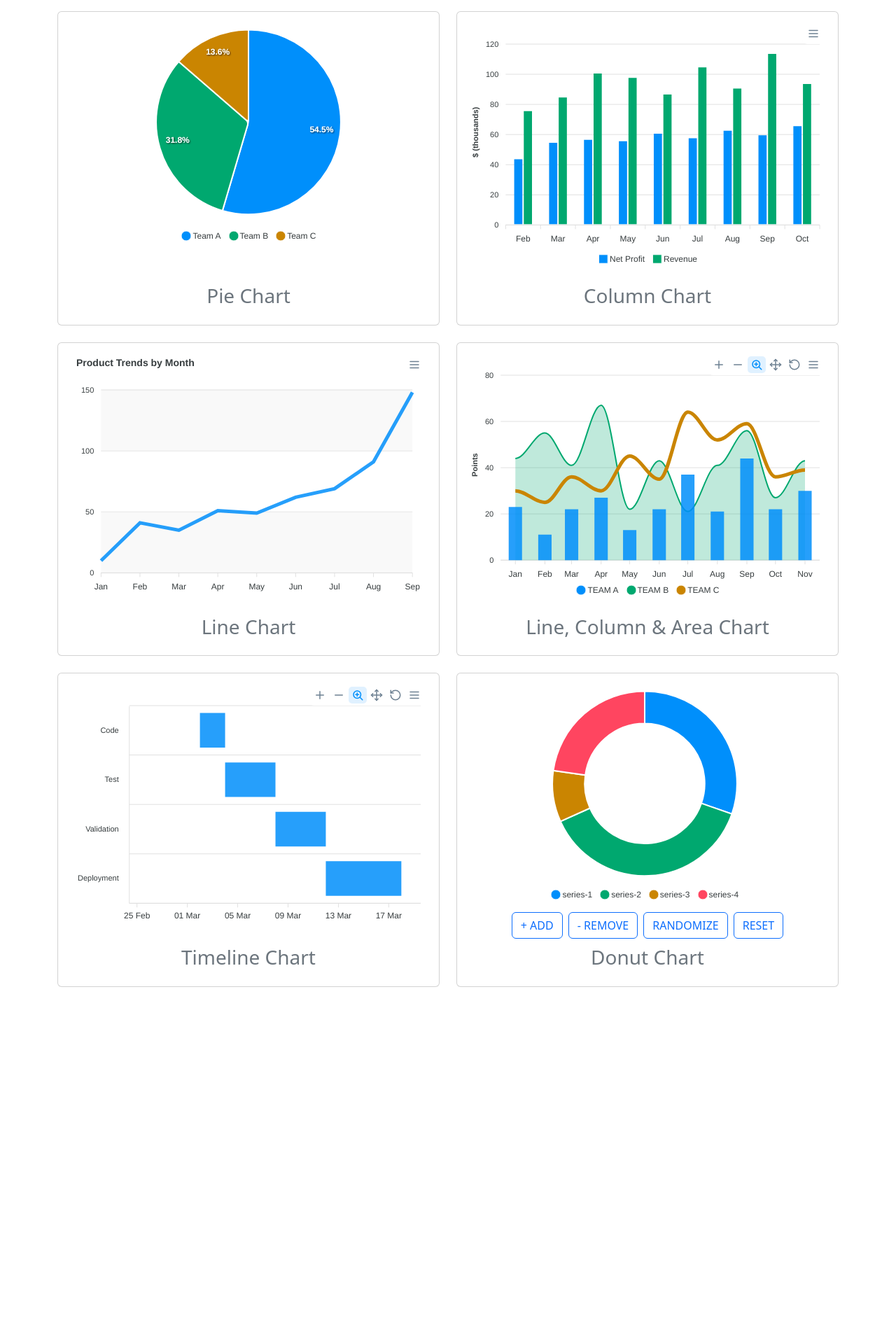
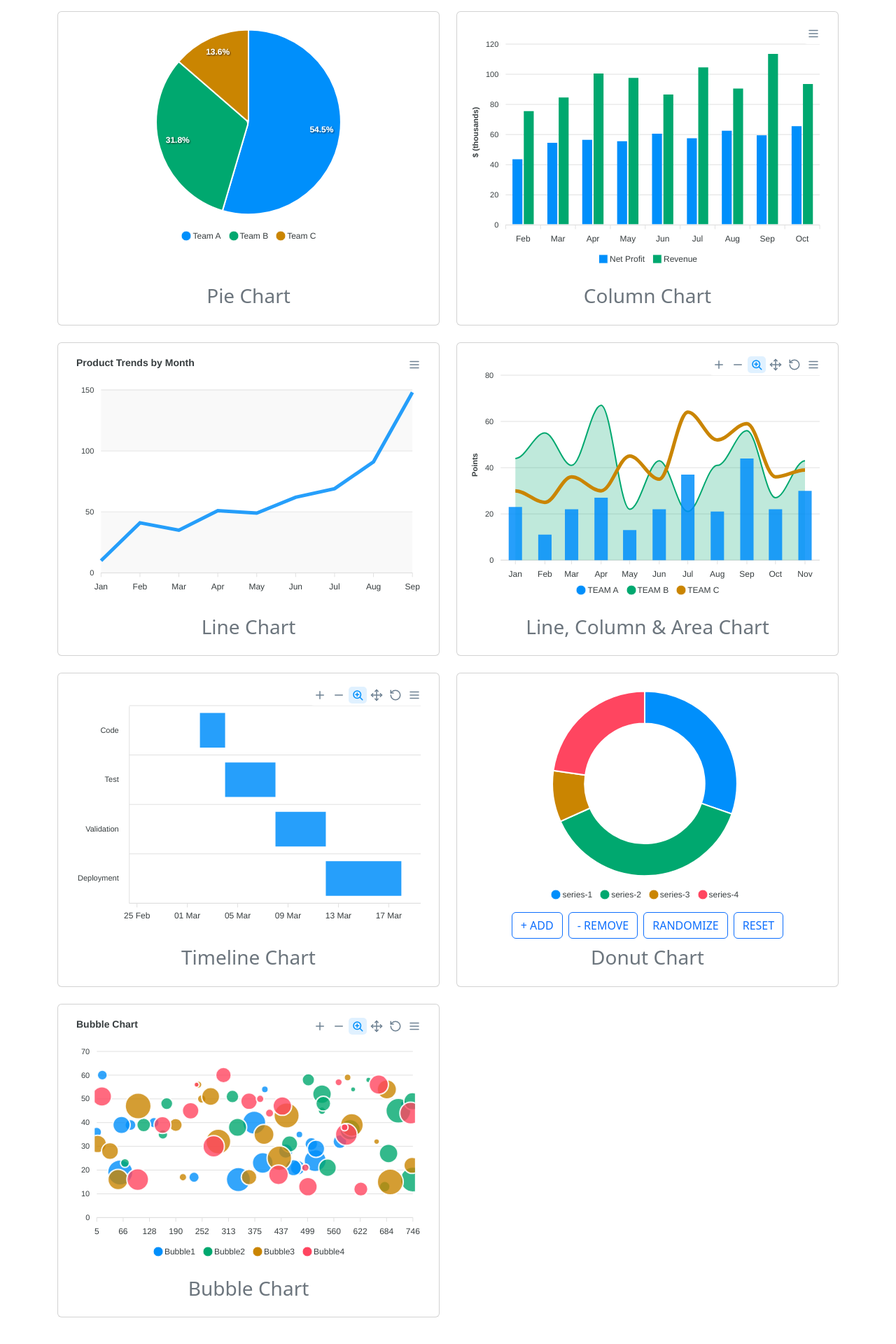
Before and after one commit to hunainchhipa/Components, a React (Vite) app: page /charts in a window 1280 px wide. Shown: the part 96-2016 px from the top of the page at 70% size. Before the commit the page ends 1554 px from the top, so only its background shows below. Built offline with nearby package versions, Linux system fonts and the light colour scheme.

Commit message:
Passed data through props in column chart

```diff
--- a/src/Components/Charts.jsx
+++ b/src/Components/Charts.jsx
@@ -3,9 +3,10 @@ import { useNavigate } from "react-router-dom";
 import PieChart from "./Charts/PieChart";
 import ColumnChart from "./Charts/ColumnChart";
 import LineChart from "./Charts/LineChart";
-import Line_Column_AreaChart from "./Charts/Line_Column_AreaChart";
+import LineColumnAreaChart from "./Charts/LineColumnAreaChart";
 import TimelineChart from "./Charts/TimelineChart";
 import DonutChart from "./Charts/DonutChart";
+import BubbleChart from "./Charts/BubbleChart";
 
 const Charts = () => {
   const navigate = useNavigate();
@@ -37,7 +38,24 @@ const Charts = () => {
           <div className="col-md-6 mt-4 mt-md-0">
             <div className="card h-100">
               <div className="card-body">
-                <ColumnChart />
+                <ColumnChart
+                  y1Label={"Net Profit"}
+                  y2Label={"Revenue"}
+                  y1Data={[44, 55, 57, 56, 61, 58, 63, 60, 66]}
+                  y2Data={[76, 85, 101, 98, 87, 105, 91, 114, 94]}
+                  xData={[
+                    "Feb",
+                    "Mar",
+                    "Apr",
+                    "May",
+                    "Jun",
+                    "Jul",
+                    "Aug",
+                    "Sep",
+                    "Oct",
+                  ]}
+                  yTitle={"$ (thousands)"}
+                />
                 <div className="text-center mt-2">
                   <h3 className="text-secondary">Column Chart</h3>
                 </div>
@@ -58,7 +76,7 @@ const Charts = () => {
           <div className="col-md-6 mt-4">
             <div className="card h-100">
               <div className="card-body">
-                <Line_Column_AreaChart />
+                <LineColumnAreaChart />
                 <div className="text-center mt-2">
                   <h3 className="text-secondary">Line, Column & Area Chart</h3>
                 </div>
@@ -88,6 +106,17 @@ const Charts = () => {
               </div>
             </div>
           </div>
+
+          <div className="col-md-6 mt-4">
+            <div className="card h-100">
+              <div className="card-body">
+                <BubbleChart />
+                <div className="text-center mt-2">
+                  <h3 className="text-secondary">Bubble Chart</h3>
+                </div>
+              </div>
+            </div>
+          </div>
         </div>
       </div>
     </>
--- /dev/null
+++ b/src/Components/Charts/BubbleChart.jsx
@@ -0,0 +1,98 @@
+import React, { useState, useEffect } from "react";
+import ReactApexChart from "react-apexcharts";
+
+const generateData = (baseval, count, yrange) => {
+  let i = 0;
+  let series = [];
+  while (i < count) {
+    let x = Math.floor(Math.random() * (750 - 1 + 1)) + 1;
+    let y =
+      Math.floor(Math.random() * (yrange.max - yrange.min + 1)) + yrange.min;
+    let z = Math.floor(Math.random() * (75 - 15 + 1)) + 15;
+
+    series.push([x, y, z]);
+    baseval += 86400000;
+    i++;
+  }
+  return series;
+};
+
+const BubbleChart = () => {
+  const [series, setSeries] = useState([]);
+  const [options, setOptions] = useState({
+    chart: {
+      height: 350,
+      type: "bubble",
+    },
+    dataLabels: {
+      enabled: false,
+    },
+    fill: {
+      opacity: 0.8,
+    },
+    title: {
+      text: "Bubble Chart",
+    },
+    xaxis: {
+      tickAmount: 12,
+      type: "category",
+    },
+    yaxis: {
+      max: 70,
+    },
+  });
+
+  useEffect(() => {
+    const generateSeriesData = () => {
+      const baseTime = new Date("11 Feb 2017 GMT").getTime();
+      setSeries([
+        {
+          name: "Bubble1",
+          data: generateData(baseTime, 20, {
+            min: 10,
+            max: 60,
+          }),
+        },
+        {
+          name: "Bubble2",
+          data: generateData(baseTime, 20, {
+            min: 10,
+            max: 60,
+          }),
+        },
+        {
+          name: "Bubble3",
+          data: generateData(baseTime, 20, {
+            min: 10,
+            max: 60,
+          }),
+        },
+        {
+          name: "Bubble4",
+          data: generateData(baseTime, 20, {
+            min: 10,
+            max: 60,
+          }),
+        },
+      ]);
+    };
+
+    generateSeriesData();
+  }, []);
+
+  return (
+    <div>
+      <div id="chart">
+        <ReactApexChart
+          options={options}
+          series={series}
+          type="bubble"
+          height={350}
+        />
+      </div>
+      <div id="html-dist"></div>
+    </div>
+  );
+};
+
+export default BubbleChart;
--- a/src/Components/Charts/ColumnChart.jsx
+++ b/src/Components/Charts/ColumnChart.jsx
@@ -5,12 +5,12 @@ const ColumnChart = (props) => {
   const [chartData, setChartData] = useState({
     series: [
       {
-        name: "Net Profit",
-        data: [44, 55, 57, 56, 61, 58, 63, 60, 66],
+        name: props.y1Label,
+        data: props.y1Data,
       },
       {
-        name: "Revenue",
-        data: [76, 85, 101, 98, 87, 105, 91, 114, 94],
+        name: props.y2Label,
+        data: props.y2Data,
       },
     ],
     options: {
@@ -21,7 +21,7 @@ const ColumnChart = (props) => {
       plotOptions: {
         bar: {
           horizontal: false,
-          columnWidth: "55%",
+          columnWidth: "65%",
           endingShape: "rounded",
         },
       },
@@ -34,21 +34,11 @@ const ColumnChart = (props) => {
         colors: ["transparent"],
       },
       xaxis: {
-        categories: [
-          "Feb",
-          "Mar",
-          "Apr",
-          "May",
-          "Jun",
-          "Jul",
-          "Aug",
-          "Sep",
-          "Oct",
-        ],
+        categories: props.xData,
       },
       yaxis: {
         title: {
-          text: "$ (thousands)",
+          text: props.yTitle,
         },
       },
       fill: {
@@ -65,7 +55,7 @@ const ColumnChart = (props) => {
   });
 
   return (
-    <div>
+    <>
       <div id="chart">
         <ReactApexChart
           options={chartData.options}
@@ -75,7 +65,7 @@ const ColumnChart = (props) => {
         />
       </div>
       <div id="html-dist"></div>
-    </div>
+    </>
   );
 };
 
--- a/src/Components/Charts/Line_Column_AreaChart.jsx
+++ b/src/Components/Charts/LineColumnAreaChart.jsx
@@ -1,7 +1,7 @@
 import React, { useState } from "react";
 import ReactApexChart from "react-apexcharts";
 
-const Line_Column_AreaChart = (props) => {
+const LineColumnAreaChart = (props) => {
   const [chartData, setChartData] = useState({
     series: [
       {
@@ -102,4 +102,4 @@ const Line_Column_AreaChart = (props) => {
   );
 };
 
-export default Line_Column_AreaChart;
+export default LineColumnAreaChart;
```
